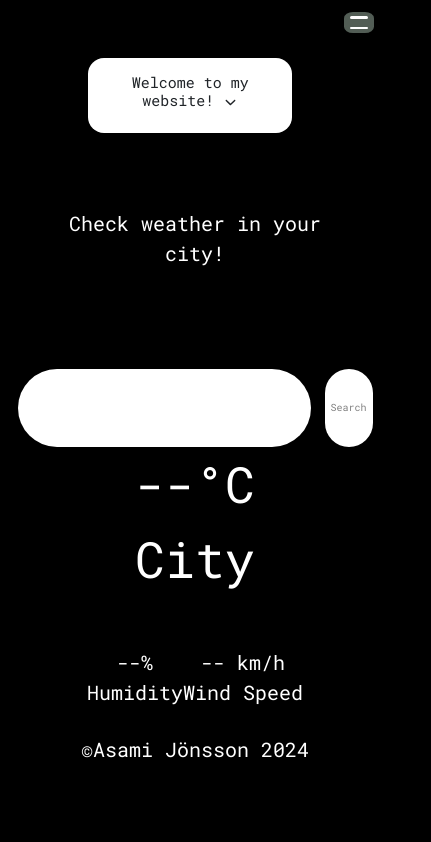
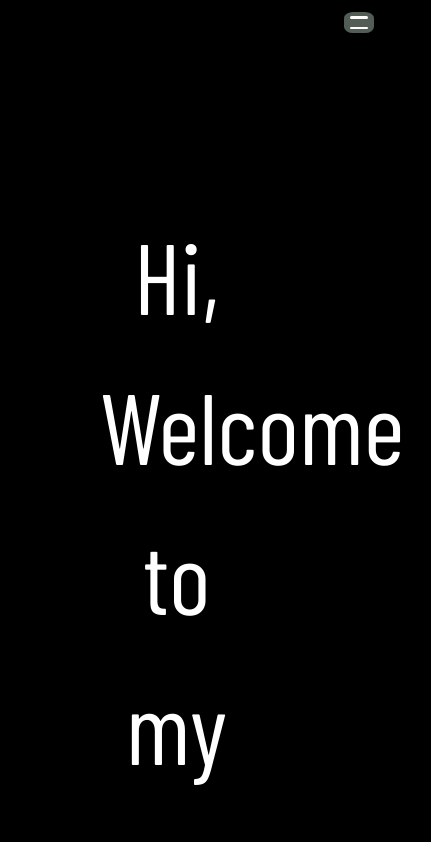
Before and after one commit to Asamijonsson/portfolio2023, a React (Create React App) app: page / in a window 390 px wide. Shown: the top 842 px of the page, 431 px wide, since content can reach past the window. Built offline with nearby package versions, Linux system fonts and the light colour scheme.

Commit message:
change home

```diff
--- a/src/App.module.css
+++ b/src/App.module.css
@@ -1,9 +1,18 @@
-@import url('https://fonts.googleapis.com/css2?family=Concert+One&family=Roboto+Mono&family=Roboto:wght@300;900&display=swap');
-body{
-  font-family: 'Concert One', cursive;
-font-family: 'Roboto', sans-serif;
-font-family: 'Roboto Mono', monospace;
-background-color: black;
+@import url('https://fonts.googleapis.com/css2?family=Barlow+Condensed:wght@400;700&display=swap');
+/* @import url('https://fonts.googleapis.com/css2?family=Barlow+Condensed:ital,wght@400;700&family=Concert+One&family=Open+Sans&family=Poppins:ital,wght@0,100;0,200;0,300;0,400;0,500;0,600;0,700;0,800;0,900;1,100;1,200;1,300;1,400;1,500;1,600;1,700;1,800;1,900&family=Roboto+Mono&family=Roboto:wght@300;900&display=swap'); */
+
+body {
+  margin: 50px;
+  font-family: 'Barlow Condensed', -apple-system, BlinkMacSystemFont, 'Segoe UI', 'Roboto', 'Oxygen',
+    'Ubuntu', 'Cantarell', 'Fira Sans', 'Droid Sans', 'Helvetica Neue', sans-serif;
+  -webkit-font-smoothing: antialiased;
+  -moz-osx-font-smoothing: grayscale;
+  background-color: var(--bodyColor);
+  color: white;
+}
+
+:root {
+  --bodyColor: black;
 }
 
 .MainApp {
--- a/src/Pages/Home.jsx
+++ b/src/Pages/Home.jsx
@@ -1,63 +1,18 @@
-import { useState } from "react";
-import { motion, AnimatePresence } from "framer-motion";
+
 import style from "./Home.module.css";
-import { BsLinkedin } from "react-icons/bs";
-import { FiMail } from "react-icons/fi";
-import { IoIosArrowDown } from "react-icons/io";
 import Weather from "../components/Weather";
 
 const Home = () => {
-  const [isOpen, setIsOpen] = useState(false);
-  return (
-    <div id="main-content">
-      <legend className={style.herobackground}>
+  return (<>
+    <div className={style.text}>
+      Hi,
+      Welcome to my website!
+      This site is for Final Fantasy XIV Crafters.
+      You can find items and recipes here.
+      I've also added a look up Pokémon, so you can find them as well.
+      Please enjoy!
+    </div>
+    <Weather /></>)
+}
 
-      </legend>
-      <article className={style.article}>
-        <motion.div
-          Layout
-          onClick={() => setIsOpen(!isOpen)}
-          className={style.card}
-          style={{
-            borderRadius: "1rem",
-            boxshadow: "0px 10px 30px rgba(0,0,0,0.5)",
-          }}
-        >
-          <motion.h2 Layout="position" className={style.welcomeText}>
-            Welcome to my website!{" "}<IoIosArrowDown />
-          </motion.h2>
-          <AnimatePresence>
-            {isOpen && (
-              <motion.section
-                key="content"
-                initial="collapsed"
-                animate="open"
-                exit="collapsed"
-                variants={{
-                  open: { opacity: 1, height: "auto" },
-                  collapsed: { opacity: 0, height: 0 },
-                }}
-                transition={{ duration: 0.8, ease: [0.04, 0.62, 0.23, 0.98] }}
-              >
-                <p className={style.articleText}>
-                  Hi! I'm Asami. Thank you for visiting my website. I'm a Front-end
-                  developer with a great interest in Javascript,
-                  ReactJS, HTML & CSS, UX Design, and a bit of backend NodeJS.
-                  Possesses a dedicated work ethic mind, with good communication
-                  skills. Multicultural with deep knowledge of both Swedish and
-                  Japanese cultures.
-                </p>
-                <a href="https://www.linkedin.com/in/asamijonsson/" className={style.logo} >
-                  <BsLinkedin />
-                </a>
-                <a href="mailto:momoji832@hotmail.com" className={style.logo}><FiMail /></a>
-              </motion.section>
-            )}
-          </AnimatePresence>
-        </motion.div>
-      </article>
-      <Weather />
-    </div>
-  );
-};
-export default Home;
+export default Home
--- a/src/Pages/Home.module.css
+++ b/src/Pages/Home.module.css
@@ -1,62 +1,8 @@
 
-.img {
-  max-width: 100%;
-  height: auto;
+div .text {
+  padding-left: 50px;
+  padding-top: 100px;
+  padding-right: 30%;
+  font-size: 100px;
+  white-space: pre-line;
 }
-
-.article{
-  padding-left: 20%;
-  margin: 200px;
-}
-
-.card {
-  width: 70%;
-  background-color: white;
-   padding: 3rem 5rem;
-
-  }
-
-.text {
-  margin-top: 0%;
-  color: rgb(249, 249, 250);
-  }
-
-.logo{
-  margin-right: 50px;
-}
-
-.welcomeText{
-   cursor: pointer;
-}
-
-
-@media screen and (max-width: 768px) {
-
-  .article{
-    margin: 50px;
-  }
-
-  .card {
-    background-color: white;
-     padding: 15px;
-  }
-
-  .welcomeText{
-    font-size: 15px;
-  }
-
-
-
-}
-
-
-@media screen and (max-width: 480px) {
-  .article{
-    margin: 10px;
-  }
-
-  .articleText{
-    font-size: 5px;
-    }
-
-}
```
